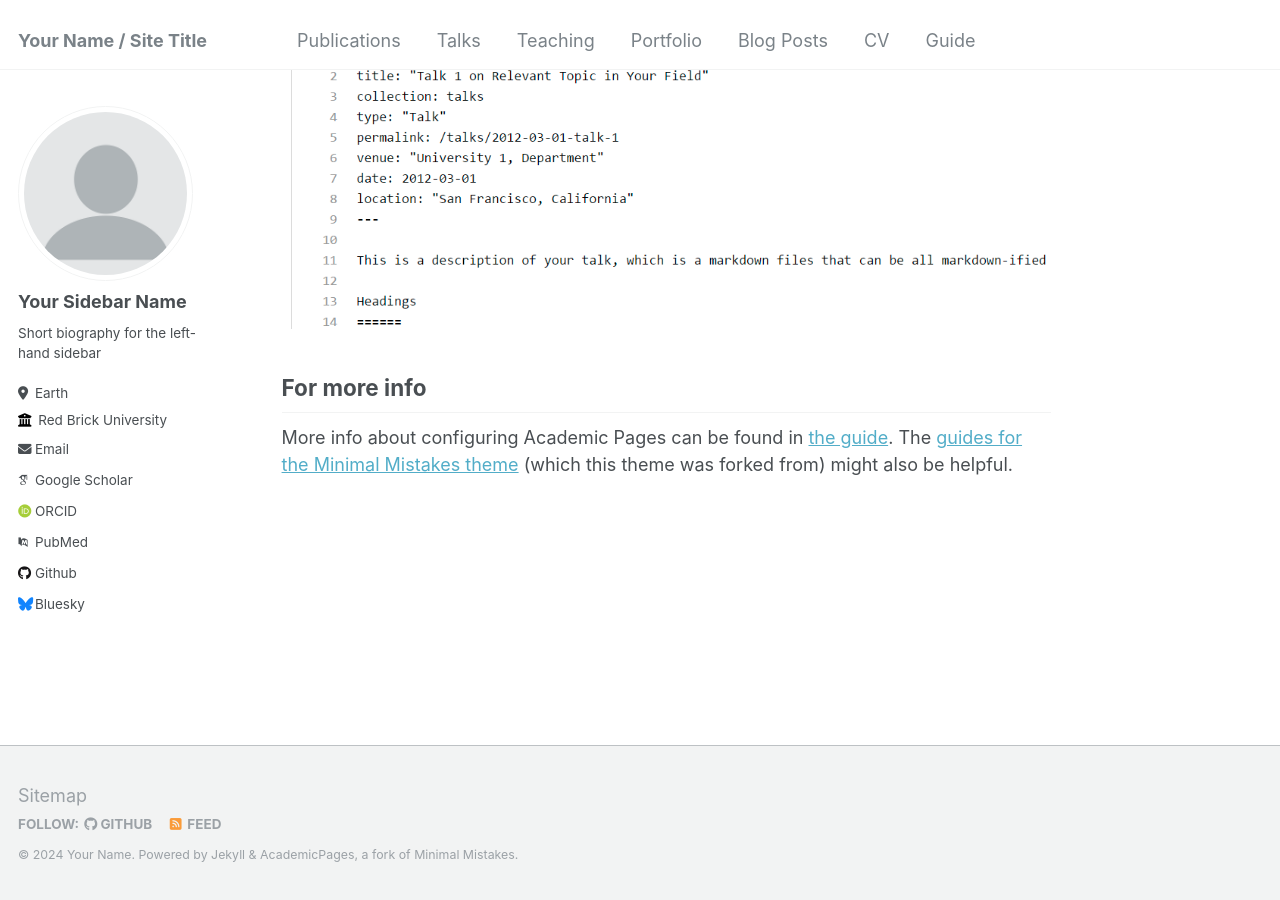
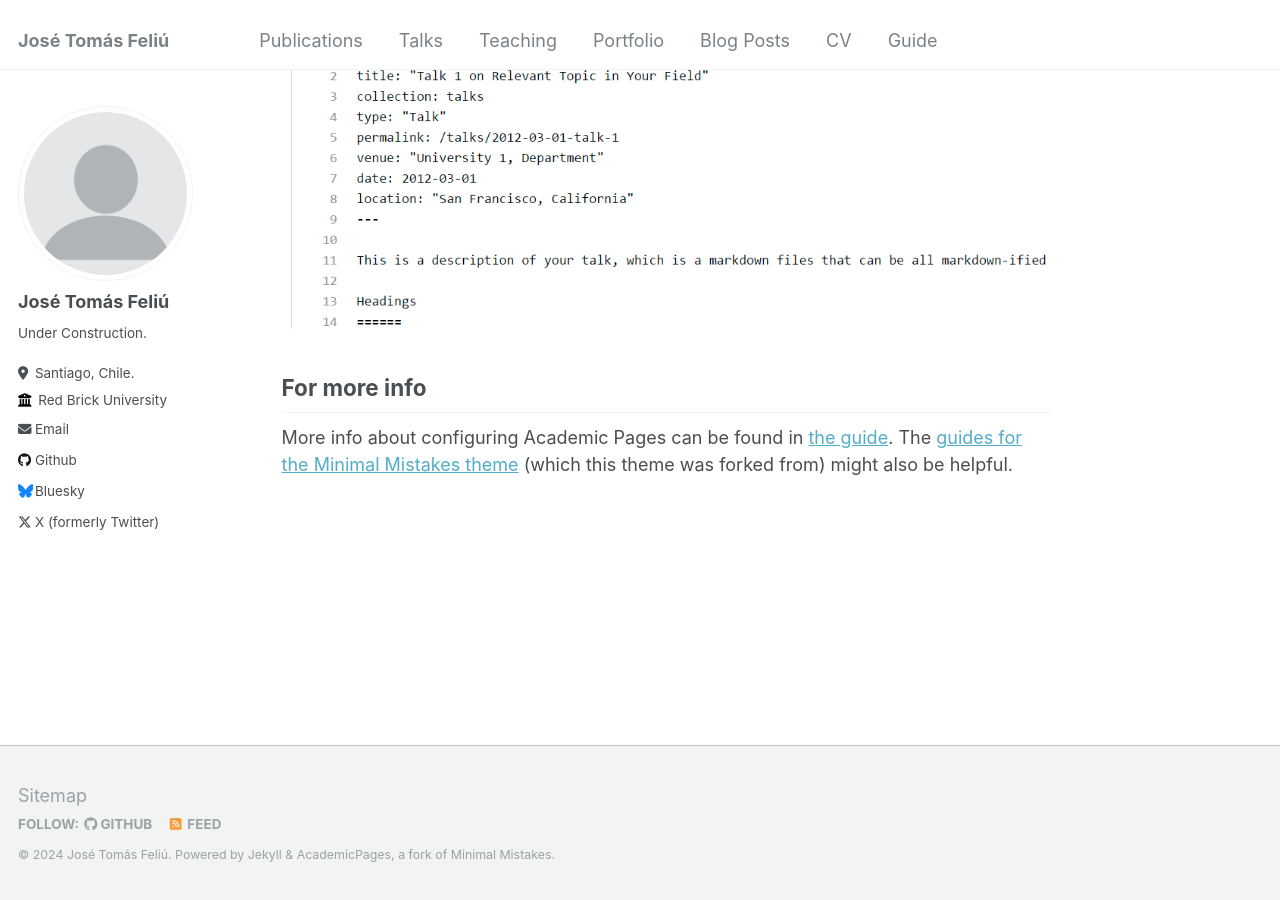
Before and after one commit to josetomasfeliup/josetomasfeliup.github.io, a Jekyll site: the page built from _pages/about.md, in a window 1280 px wide and 900 px high, scrolled down 2660 px. Built offline with Jekyll 4.4.1, drawn with Linux system fonts in a browser that asks for light colours; some web fonts are replaced.

Commit message:
first changes

```diff
--- a/_config.yml
+++ b/_config.yml
@@ -8,13 +8,13 @@
 
 # Basic Site Settings
 locale                   : "en-US"
-title                    : "Your Name / Site Title"
+title                    : "José Tomás Feliú"
 title_separator          : "-"
-name                     : &name "Your Name"
+name                     : &name "José Tomás Feliú"
 description              : &description "personal description"
-url                      : https://academicpages.github.io # the base hostname & protocol for your site e.g. "https://mmistakes.github.io"
+url                      : https://josetomasfeliup.github.io # the base hostname & protocol for your site e.g. "https://mmistakes.github.io"
 baseurl                  : "" # the subpath of your site, e.g. "/blog"
-repository               : "academicpages/academicpages.github.io"
+repository               : "josetomasfeliup/josetomasfeliup.github.io"
 
 # Site Author - The following control what appear as part of the author content on the side bar.
 #               If a field is blank the icon and link will not appear, otherwise it will be shown.
@@ -22,21 +22,21 @@ repository               : "academicpages/academicpages.github.io"
 author:
   # Biographic information
   avatar           : "profile.png"
-  name             : "Your Sidebar Name"
+  name             : "José Tomás Feliú"
   pronouns         : # example: "she/her"
-  bio              : "Short biography for the left-hand sidebar"
-  location         : "Earth"
+  bio              : "Under Construction."
+  location         : "Santiago, Chile."
   employer         : "Red Brick University"
   uri              : # URL
-  email            : "none@example.org"
+  email            : "tfeliu@fen.uchile.cl"
 
   # Academic websites
   arxiv            : # URL - Update with the correct link to your profile
-  googlescholar    : "https://scholar.google.com/citations?user=PS_CX0AAAAAJ"
+  googlescholar    : #"https://scholar.google.com/citations?user=PS_CX0AAAAAJ"
   impactstory      : # URL
-  orcid            : "http://orcid.org/yourorcidurl"
+  orcid            : #"http://orcid.org/yourorcidurl"
   semantic         : # URL
-  pubmed           : "https://www.ncbi.nlm.nih.gov/pubmed/?term=john+snow"
+  pubmed           : #"https://www.ncbi.nlm.nih.gov/pubmed/?term=john+snow"
   researchgate     : # URL
 
   # Repositories and software development
@@ -65,7 +65,7 @@ author:
   steam            : # Username
   telegram         : # URL
   tumblr           : # Username
-  twitter          : # Username for X / Twitter
+  twitter          : "josetomasfeliup" # Username for X / Twitter
   vine             : # Username
   weibo            : # Username
   wikipedia        : # Username
```
